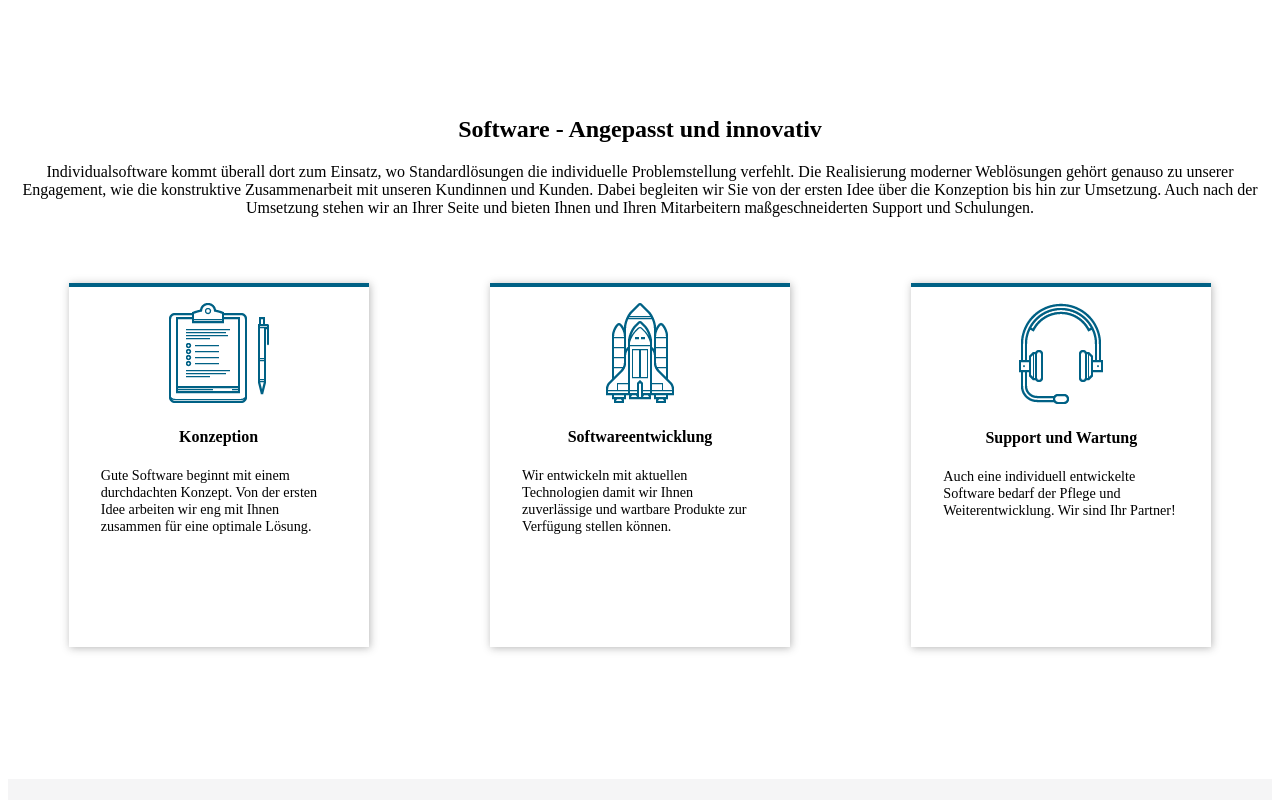
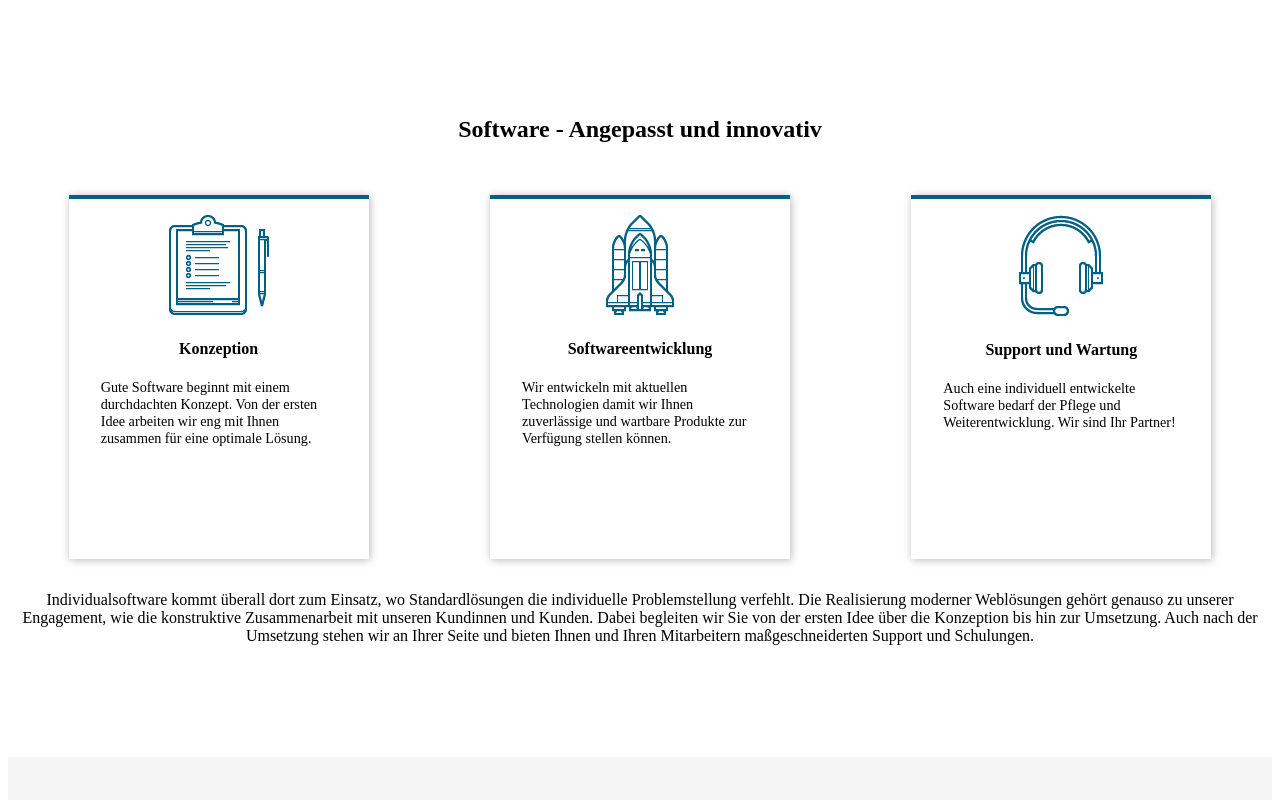
Before and after one commit to mipmartinkoehn/sd-landingpage, a Gatsby site: page / in a window 1280 px wide. Shown: the top 800 px of the page. Built offline with nearby package versions, Linux system fonts and the light colour scheme; Gatsby itself is replaced by a stand-in of ours.

Commit message:
update from gitlab

```diff
--- a/src/components/icon-card/icon-card-flex.js
+++ b/src/components/icon-card/icon-card-flex.js
@@ -1,17 +1,10 @@
 import React, { Component } from 'react';
+import styles from './icon-card-flex.module.css';
 
 class CardFlexGroup extends Component {
-
   render() {
-        const cardFlex = {
-            display: 'flex',
-            flexDirection: 'row',
-            flexWrap: 'wrap',
-            justifyContent: 'space-around'
-
-        }
     return (
-            <div style={cardFlex}>
+      <div className={styles.CardFlexGroup}>
         {this.props.children}
       </div>
     )
--- /dev/null
+++ b/src/components/icon-card/icon-card-flex.module.css
@@ -0,0 +1,7 @@
+.CardFlexGroup {
+    display: flex;
+    flex-direction: row;
+    flex-wrap: wrap;
+    justify-content: space-around;
+    margin-bottom: 2rem;
+}
--- a/src/pages/index.js
+++ b/src/pages/index.js
@@ -15,15 +15,6 @@ const IndexPage = () => (
   <div style={{ textAlign: 'center' }}>
     <Whitebox>
       <h2>Software - Angepasst und innovativ</h2>
-      <p>
-        Individualsoftware kommt überall dort zum Einsatz, wo Standardlösungen
-        die individuelle Problemstellung verfehlt. Die Realisierung moderner
-        Weblösungen gehört genauso zu unserer Engagement, wie die konstruktive
-        Zusammenarbeit mit unseren Kundinnen und Kunden. Dabei begleiten wir Sie
-        von der ersten Idee über die Konzeption bis hin zur Umsetzung. Auch nach der Umsetzung stehen wir an Ihrer Seite und bieten Ihnen und Ihren Mitarbeitern maßgeschneiderten Support und Schulungen.
-      </p>
-
-      <br />
       <CardFlexGroup>
         <IconCard imgSrc={ConceptIcon}>
           <IconCardHeader>
@@ -60,8 +51,13 @@ const IndexPage = () => (
           </IconCardContent>
         </IconCard>
       </CardFlexGroup>
-      <br />
-      <br />
+      <p>
+        Individualsoftware kommt überall dort zum Einsatz, wo Standardlösungen
+        die individuelle Problemstellung verfehlt. Die Realisierung moderner
+        Weblösungen gehört genauso zu unserer Engagement, wie die konstruktive
+        Zusammenarbeit mit unseren Kundinnen und Kunden. Dabei begleiten wir Sie
+        von der ersten Idee über die Konzeption bis hin zur Umsetzung. Auch nach der Umsetzung stehen wir an Ihrer Seite und bieten Ihnen und Ihren Mitarbeitern maßgeschneiderten Support und Schulungen.
+      </p>
     </Whitebox>
     <Greybox>
       <h2>Individualsoftware vs. Standardsoftware</h2>
```
Lines whose indentation alone changed are shown as unchanged.
